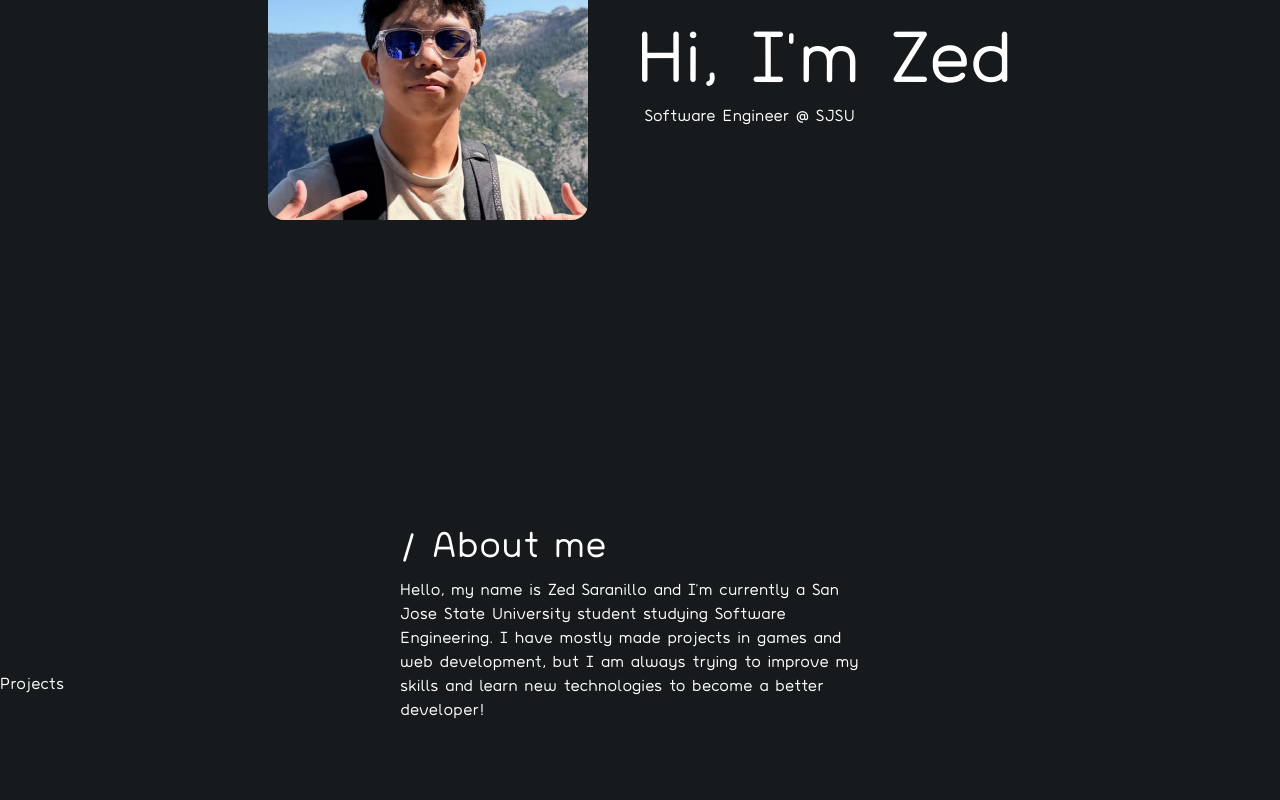
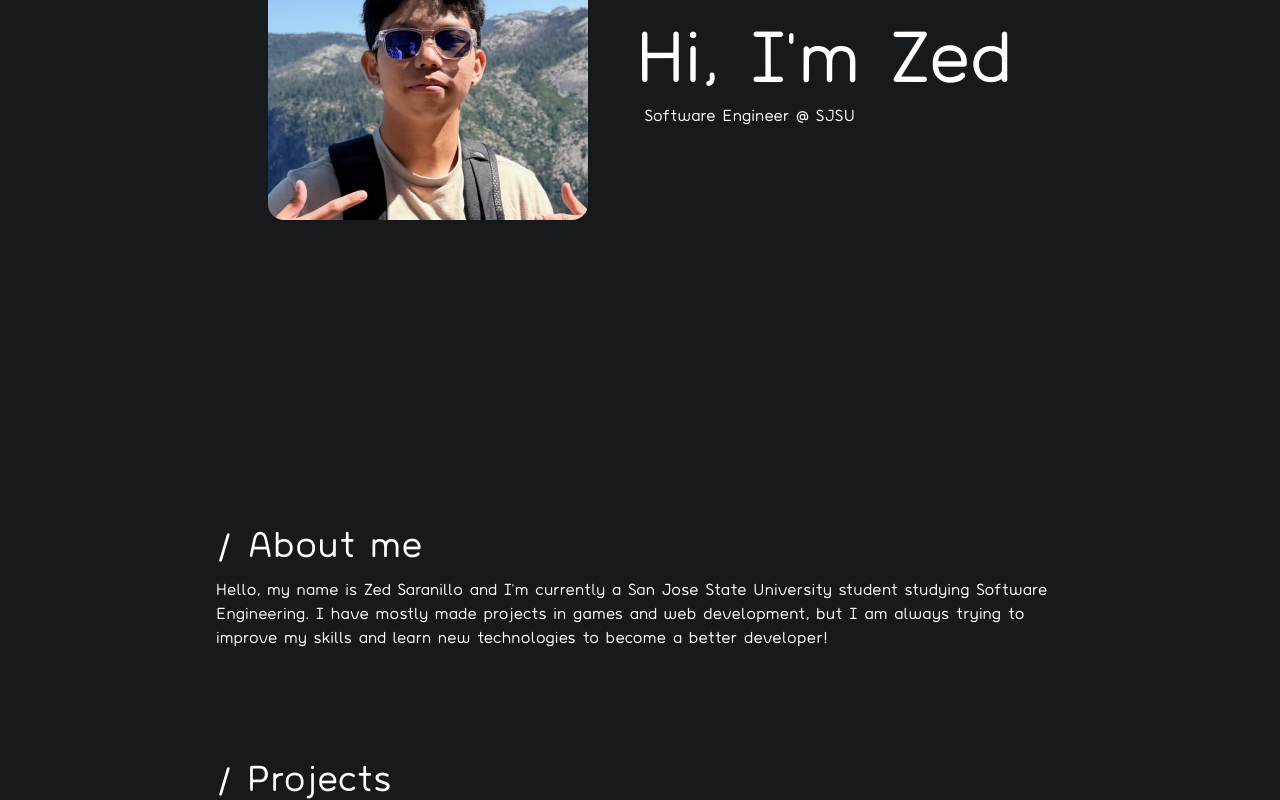
Before and after one commit to saranillozed55/Website-Portfolio, a React (Vite) app in the folder my-app/: page / in a window 1280 px wide. Shown: the part 233-1033 px from the top of the page. Before the commit the page ends 955 px from the top, so only its background shows below. Built offline with nearby package versions, Linux system fonts and the light colour scheme.

Commit message:
Projects section - must create

```diff
--- a/my-app/src/App.jsx
+++ b/my-app/src/App.jsx
@@ -31,6 +31,7 @@ function App() {
         ">
           <Card/>
           <Introduction/>
+
         </div>
 
         <About/>
--- a/my-app/src/components/About.jsx
+++ b/my-app/src/components/About.jsx
@@ -8,12 +8,15 @@ function About() {
         <motion.div initial = {{opacity:0, y:50}}
         whileInView = {{opacity : 1}}
         viewport = {{once:true, amount: 0.3}}
-        id = "about">
-            <span className ="
+        id = "about"
+        className = "w-full">
+            <div className ="
             flex
             flex-col
             gap-3
-            px-100
+            max-w-4xl
+            mx-auto
+            px-6
             ">
                 <div className ="
                 text-4xl
@@ -26,7 +29,7 @@ function About() {
                     I have mostly made projects in games and web development, but I am always trying to improve my skills
                     and learn new technologies to become a better developer!
                 </p>
-            </span>
+            </div>
         </motion.div>
     );
 }
--- a/my-app/src/components/Projects.jsx
+++ b/my-app/src/components/Projects.jsx
@@ -3,10 +3,17 @@ import {motion} from "motion/react"
 function Projects() {
 
     return(
+        <section
+        id = "projects"
+        className = "w-full max-w-4xl mx-auto px-6 mt-40"
+        >
+            <h2 className =
+            "text-4xl">
+                / Projects
+            </h2>
 
-        <div>
-            <h2>Projects</h2>
-        </div>
+        </section>
+
     );
 }
 export default Projects
```
